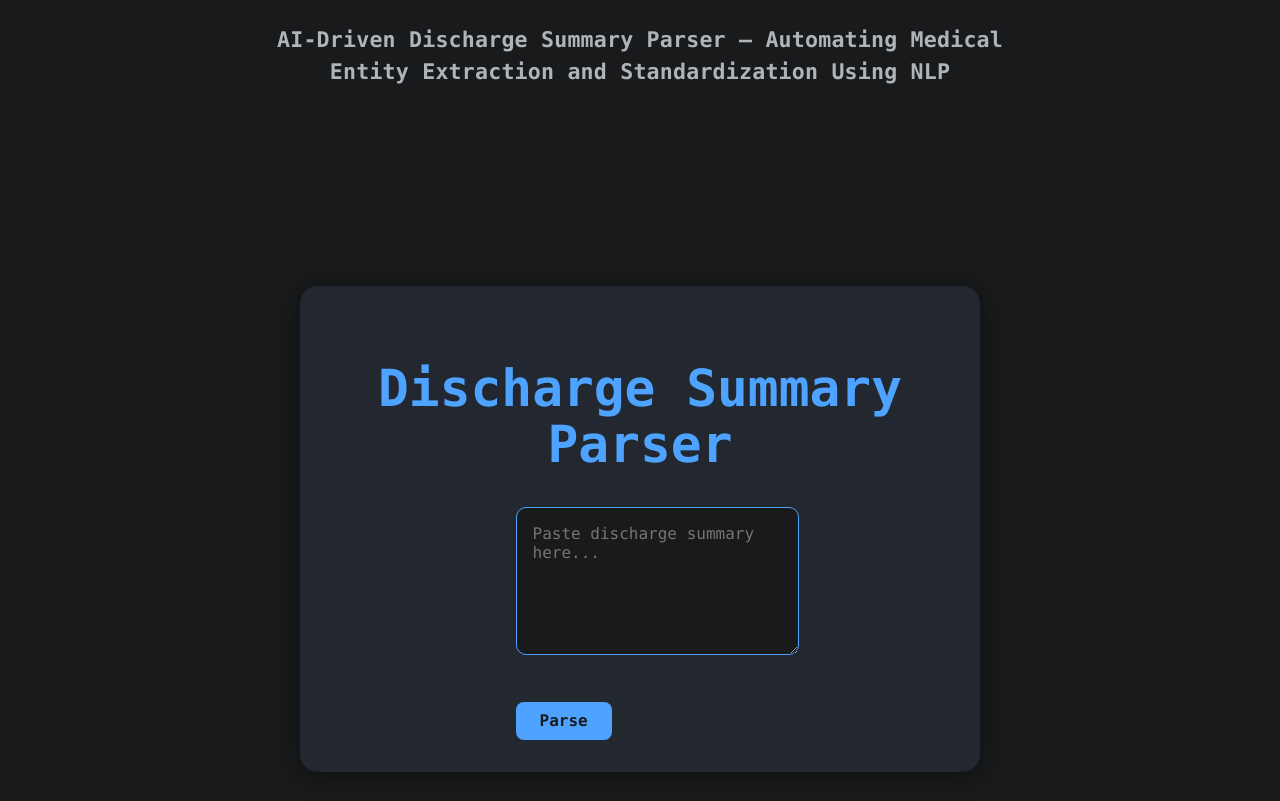
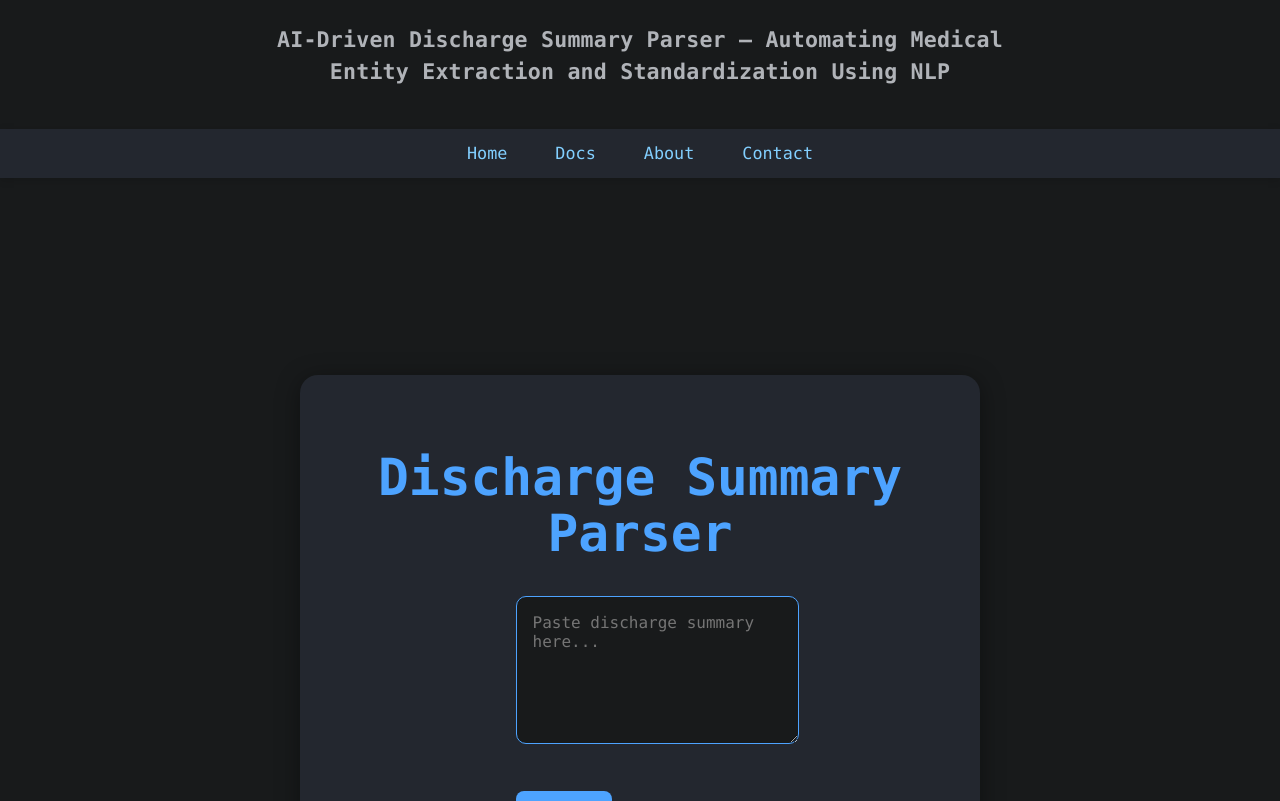
Before and after one commit to danielcollis/DischargeSummaryParser, a React (Vite) app in the folder frontend/: page / in a window 1280 px wide. Shown: the top 801 px of the page. Built offline with nearby package versions, Linux system fonts and the light colour scheme.

Commit message:
added banner

```diff
--- a/frontend/src/App.jsx
+++ b/frontend/src/App.jsx
@@ -140,6 +140,12 @@ function App() {
         AI-Driven Discharge Summary Parser – Automating Medical<br />
         Entity Extraction and Standardization Using NLP
       </div>
+      <nav style={{ width: '100vw', display: 'flex', justifyContent: 'center', alignItems: 'center', background: '#23272f', padding: '0.75rem 0', marginBottom: '2.5rem', boxShadow: '0 2px 8px rgba(0,0,0,0.15)' }}>
+        <a href="#" style={{ color: '#82cfff', textDecoration: 'none', margin: '0 1.5rem', fontWeight: 500, fontSize: '1.05rem' }}>Home</a>
+        <a href="#" style={{ color: '#82cfff', textDecoration: 'none', margin: '0 1.5rem', fontWeight: 500, fontSize: '1.05rem' }}>Docs</a>
+        <a href="#" style={{ color: '#82cfff', textDecoration: 'none', margin: '0 1.5rem', fontWeight: 500, fontSize: '1.05rem' }}>About</a>
+        <a href="#" style={{ color: '#82cfff', textDecoration: 'none', margin: '0 1.5rem', fontWeight: 500, fontSize: '1.05rem' }}>Contact</a>
+      </nav>
       <div className="center-container">
         <div className="card">
           <h1>Discharge Summary Parser</h1>
```
